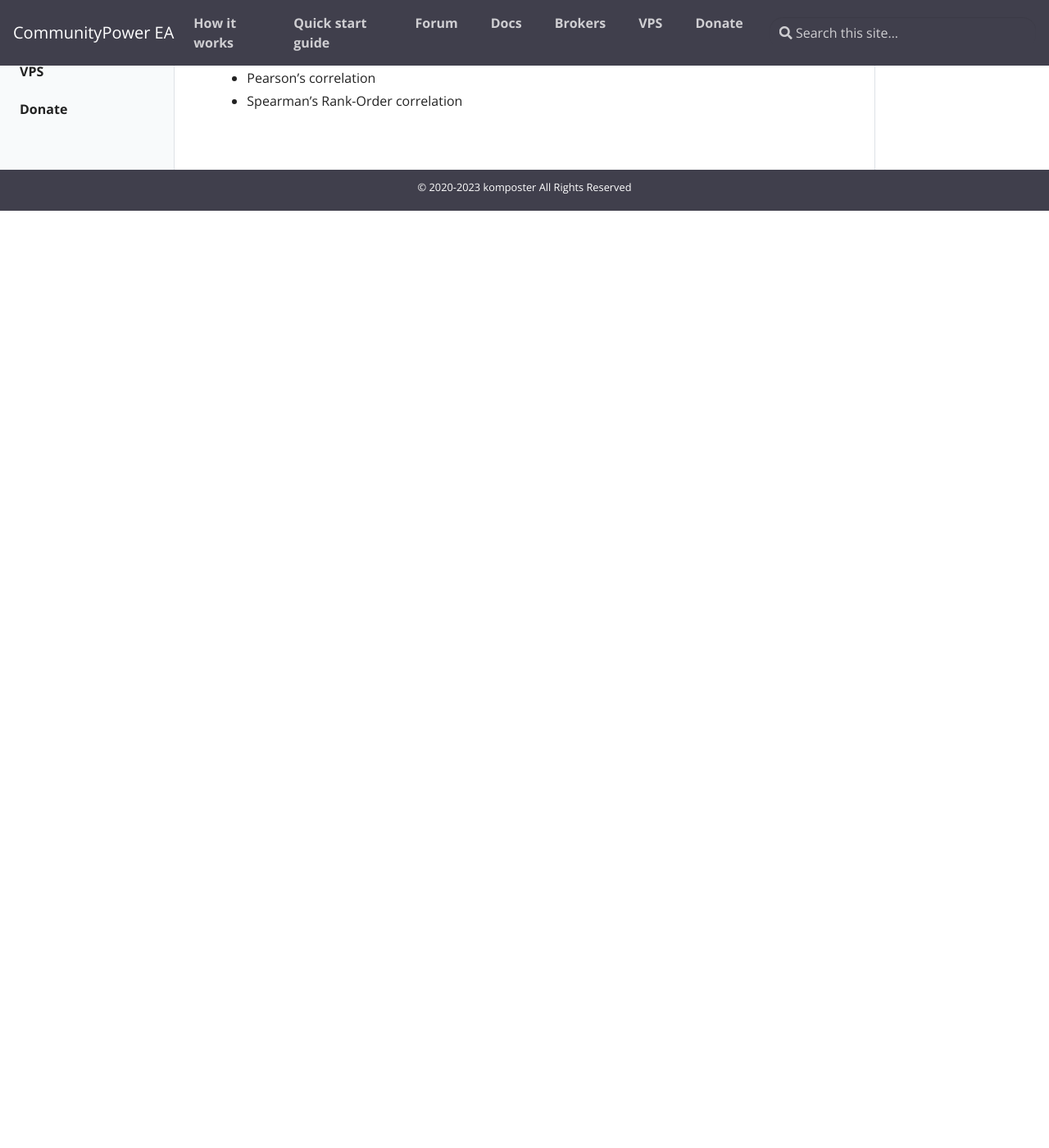
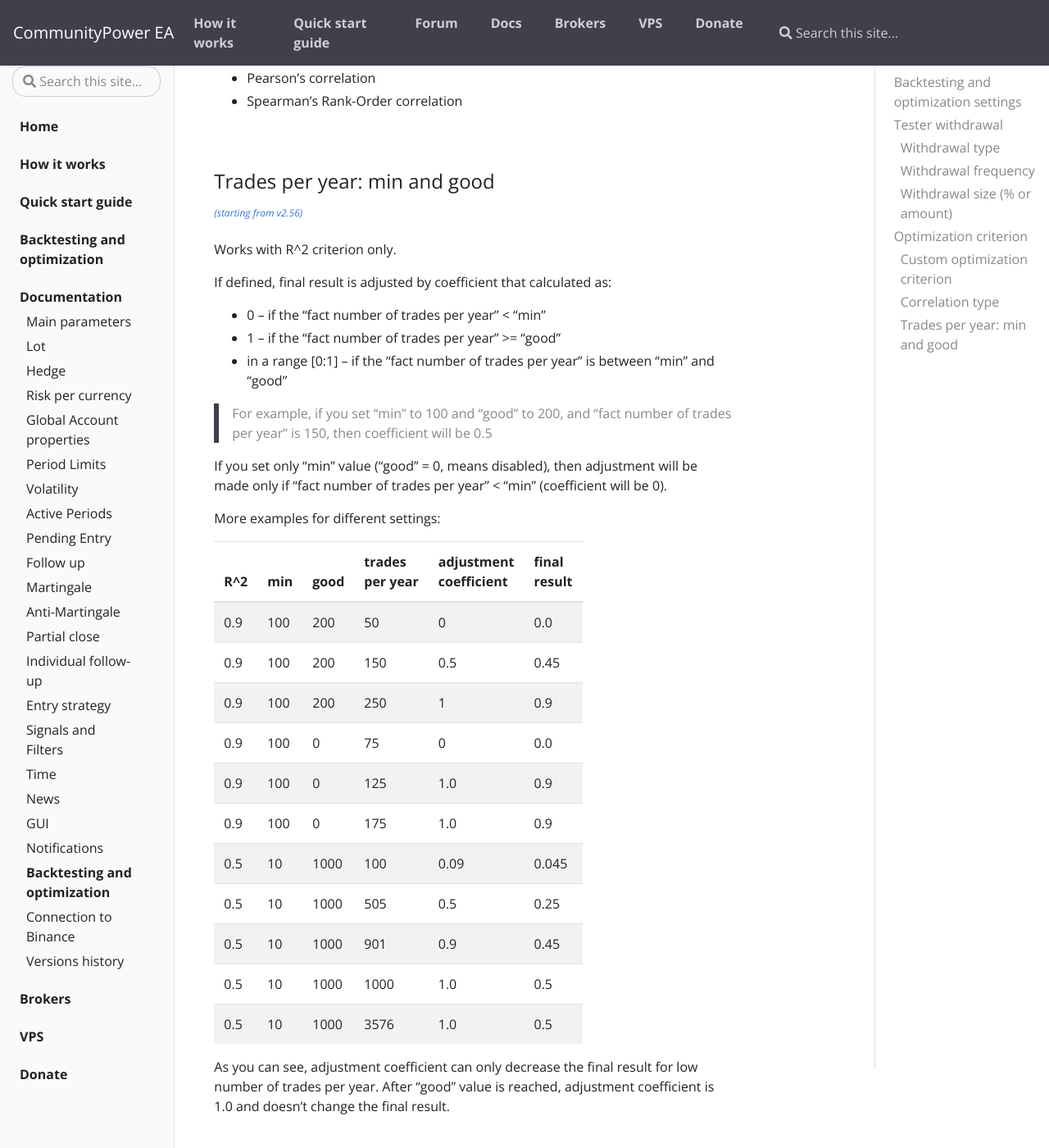
Before and after one commit to komposter/CommunityPowerEA.com, a Jekyll site: the page built from _docs/backtesting-and-optimization.md, in a window 1280 px wide and 1400 px high, scrolled down 2792 px. Shown: the whole window at 82% size. Built offline with Jekyll 4.4.1, drawn with Linux system fonts in a browser that asks for light colours; before the commit the page ends 3049 px from its top, so only the background shows below that.

Commit message:
Content change

```diff
--- a/_docs/backtesting-and-optimization.md
+++ b/_docs/backtesting-and-optimization.md
@@ -86,3 +86,38 @@ Custom criterion value (R-squared or Max Relative DrawDown) will be shown in the
 Correlation calculation type for R^2 criterion:
 * Pearson's correlation
 * Spearman's Rank-Order correlation
+
+<br />
+
+### Trades per year: min and good
+
+<sup>[*(starting from v2.56)*](/docs/versions-history#20230818-1025-256)</sup>
+
+Works with R^2 criterion only.
+
+If defined, final result is adjusted by coefficient that calculated as:
+* 0 -- if the "fact number of trades per year" < "min"
+* 1 -- if the "fact number of trades per year" >= "good"
+* in a range [0:1] -- if the "fact number of trades per year" is between "min" and "good"
+
+> For example, if you set "min" to 100 and "good" to 200, and "fact number of trades per year" is 150, then coefficient will be 0.5
+
+If you set only "min" value ("good" = 0, means disabled), then adjustment will be made only if "fact number of trades per year" < "min" (coefficient will be 0).
+
+More examples for different settings:
+
+| R^2 | min | good | trades <br />per year | adjustment <br />coefficient | final <br />result |
+| --- |-----| --- |-----------------------|------------------------|--------------|
+| 0.9 | 100 | 200 | 50                    | 0                      | 0.0          |
+| 0.9 | 100 | 200 | 150                   | 0.5                    | 0.45       |
+| 0.9 | 100 | 200 | 250                   | 1                      | 0.9          |
+| 0.9 | 100 | 0 | 75                    | 0                      | 0.0            |
+| 0.9 | 100 | 0 | 125                   | 1.0                    | 0.9            |
+| 0.9 | 100 | 0 | 175                   | 1.0                    | 0.9            |
+| 0.5 | 10  | 1000 | 100                   | 0.09                  | 0.045        |
+| 0.5 | 10  | 1000 | 505                   | 0.5                   | 0.25          |
+| 0.5 | 10  | 1000 | 901                   | 0.9                   | 0.45          |
+| 0.5 | 10  | 1000 | 1000                  | 1.0                   | 0.5            |
+| 0.5 | 10  | 1000 | 3576                  | 1.0                   | 0.5            |
+
+As you can see, adjustment coefficient can only decrease the final result for low number of trades per year. After "good" value is reached, adjustment coefficient is 1.0 and doesn't change the final result.
--- a/_docs/versions-history.md
+++ b/_docs/versions-history.md
@@ -696,7 +696,7 @@ permalink: /docs/versions-history
 * [+] [Pivot Filter](/docs/signals-and-filters#pivot-filter) with 4 separate signals
 * [+] CustomIndy: ["Above/below the line/last arrow" and "On line/last arrow cross" modes](/docs/signals-and-filters#type-4)
 * [+] Hedge: [Main series detection by sum volume](/docs/hedge#main-series-detection-by-sum-volume)
-* [+] Optimization: Trades per year: min and good
+* [+] Optimization: [Trades per year: min and good](/docs/backtesting-and-optimization#Trades-per-year-min-and-good)
 * [*] [Global Account Closing](/docs/global-account-properties): "Stop Till Tomorrow" works correct if it was set by another EA
 * [*] [Line Filters](/docs/signals-and-filters#line-filters): Max Distance bug fixed
 * [*] [Individual StopLoss and TakeProfit](/docs/individual-follow-up#individual-stoploss) fixed for pending orders
```
